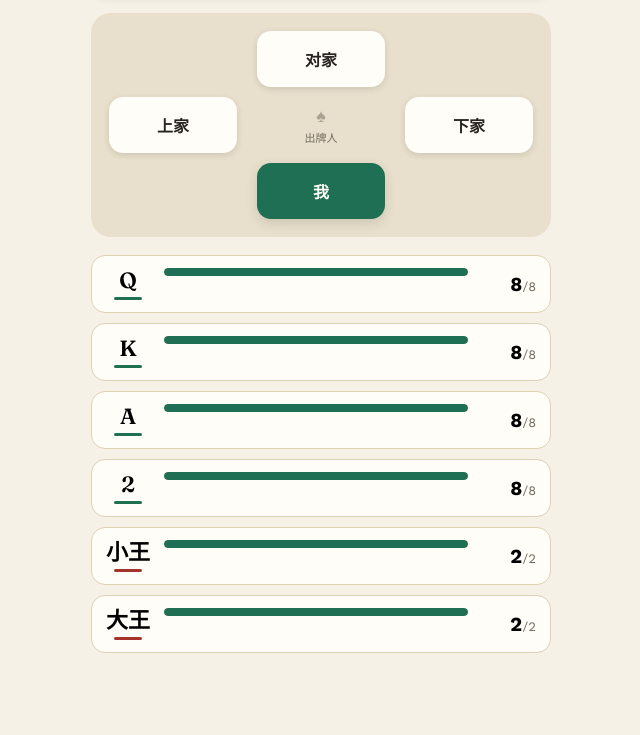
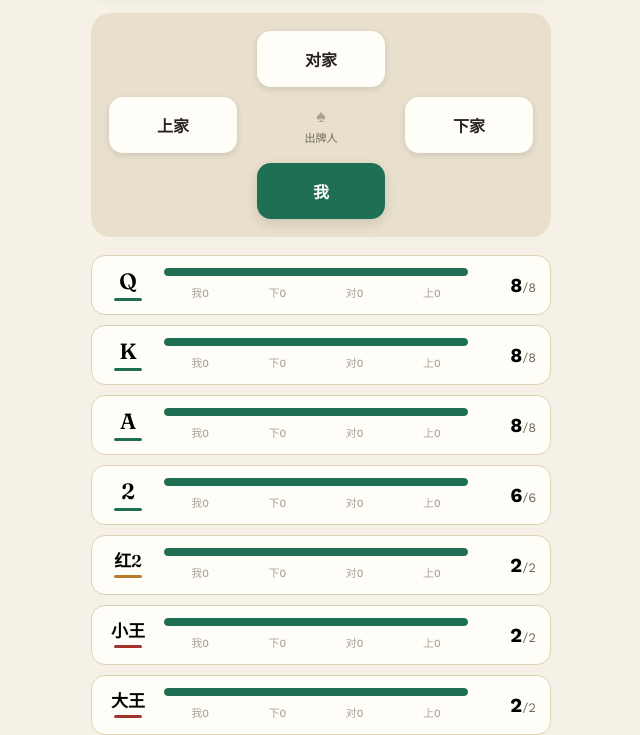
Before and after one commit to leiliu1990/jipai, a plain HTML site: page index.html in a window 1280 px wide. Shown: the part 185-920 px from the top of the page, without its empty margins (319-959 px from the left). Before the commit the page ends 838 px from the top, so only its background shows below. Drawn offline with nearby package versions, Linux system fonts and the light colour scheme.

Commit message:
Split red 2 wild cards from regular 2s; align player chips in a grid
Red hearts-2 is the wildcard (2 per 2 decks), leaving 6 regular 2s.
Per-rank player breakdown now always renders all 4 players in fixed
grid columns so the same player's count lines up across every row.

Co-Authored-By: Claude Sonnet 5 <noreply@anthropic.com>

```diff
--- a/index.html
+++ b/index.html
@@ -246,7 +246,12 @@
     line-height: 1.1;
   }
 
+  .rank-glyph--wide {
+    font-size: 17px;
+  }
+
   .rank-index--rank .rank-rule { background: var(--accent); }
+  .rank-index--wild .rank-rule { background: var(--warn); }
   .rank-index--joker .rank-rule { background: var(--critical); }
 
   .rank-rule {
@@ -278,20 +283,27 @@
   }
 
   .row-chips {
-    display: flex;
+    display: grid;
+    grid-template-columns: repeat(4, 1fr);
     gap: 5px;
-    flex-wrap: wrap;
-    min-height: 18px;
   }
 
   .chip {
     font-size: 11px;
     font-weight: 600;
+    color: var(--ink);
+    background: var(--accent-soft);
+    border-radius: 6px;
+    padding: 2px 0;
+    text-align: center;
+    font-variant-numeric: tabular-nums;
+  }
+
+  .chip.chip-zero {
     color: var(--ink-soft);
-    background: var(--surface-2);
-    border-radius: 6px;
-    padding: 1px 6px;
-    font-variant-numeric: tabular-nums;
+    background: transparent;
+    font-weight: 500;
+    opacity: 0.6;
   }
 
   .row-count {
@@ -365,7 +377,8 @@
     { key: 'Q', glyph: 'Q', total: 8, kind: 'rank' },
     { key: 'K', glyph: 'K', total: 8, kind: 'rank' },
     { key: 'A', glyph: 'A', total: 8, kind: 'rank' },
-    { key: '2', glyph: '2', total: 8, kind: 'rank' },
+    { key: '2', glyph: '2', total: 6, kind: 'rank' },
+    { key: 'red2', glyph: '红2', total: 2, kind: 'wild' },
     { key: 'xiao', glyph: '小王', total: 2, kind: 'joker' },
     { key: 'da', glyph: '大王', total: 2, kind: 'joker' }
   ];
@@ -469,13 +482,15 @@
       row.addEventListener('click', function () { recordPlay(r.key); });
 
       var chipsHtml = PLAYERS
-        .filter(function (p) { return state.counts[r.key][p.key] > 0; })
-        .map(function (p) { return '<span class="chip">' + p.chip + state.counts[r.key][p.key] + '</span>'; })
+        .map(function (p) {
+          var n = state.counts[r.key][p.key];
+          return '<span class="chip' + (n === 0 ? ' chip-zero' : '') + '">' + p.chip + n + '</span>';
+        })
         .join('');
 
       row.innerHTML =
         '<div class="rank-index rank-index--' + r.kind + '">' +
-          '<span class="rank-glyph">' + r.glyph + '</span>' +
+          '<span class="rank-glyph' + (r.glyph.length > 1 ? ' rank-glyph--wide' : '') + '">' + r.glyph + '</span>' +
           '<div class="rank-rule"></div>' +
         '</div>' +
         '<div class="row-main">' +
```
